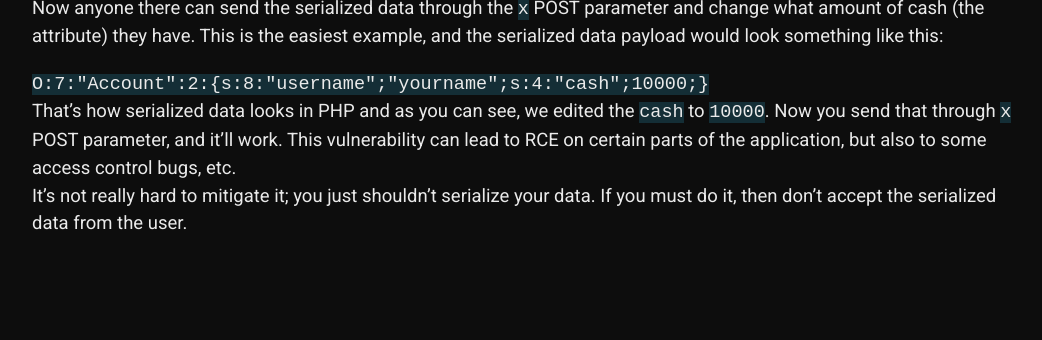
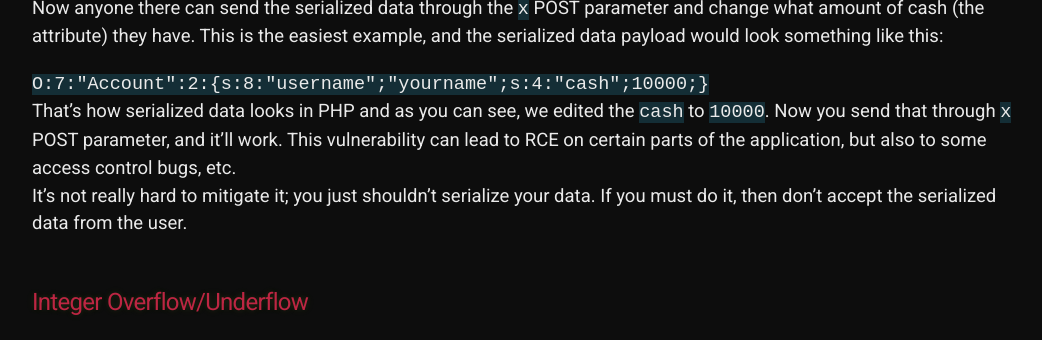
Before and after one commit to 20kilograma/blog, a Jekyll site: the page built from php-sec.md, in a window 1280 px wide and 900 px high, scrolled down 16025 px, cut to the strip 560-900 px from the top of the window. Shown: the whole strip, without its empty margins (108-1150 px from the left). Built offline with Jekyll 4.4.1, drawn with Linux system fonts in a browser that asks for light colours; some web fonts are replaced; our own code applies the rules of GitHub Pages for plain Markdown files; before the commit the page ends 16843 px from its top, so only the background shows below that.

Commit message:
Update php-sec.md

```diff
--- a/php-sec.md
+++ b/php-sec.md
@@ -314,3 +314,6 @@ Now anyone there can send the serialized data through the <code>x</code> POST pa
 <code>O:7:"Account":2:{s:8:"username";"yourname";s:4:"cash";10000;}</code><br>
 That's how serialized data looks in PHP and as you can see, we edited the <code>cash</code> to <code>10000</code>. Now you send that through <code>x</code> POST parameter, and it'll work. This vulnerability can lead to RCE on certain parts of the application, but also to some access control bugs, etc. <br>
 It's not really hard to mitigate it; you just shouldn't serialize your data. If you must do it, then don't accept the serialized data from the user.
+<br><br>
+
+## Integer Overflow/Underflow
```
